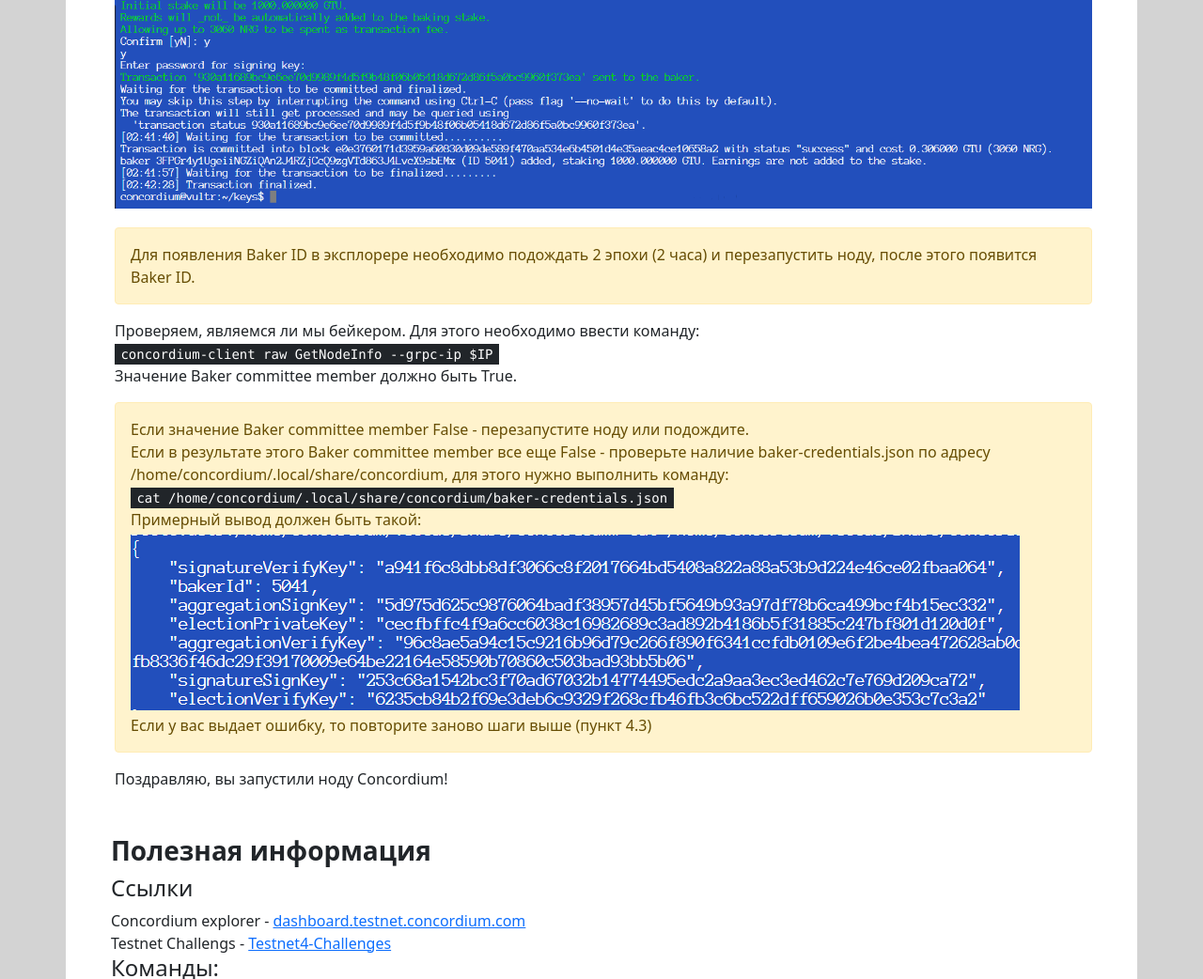
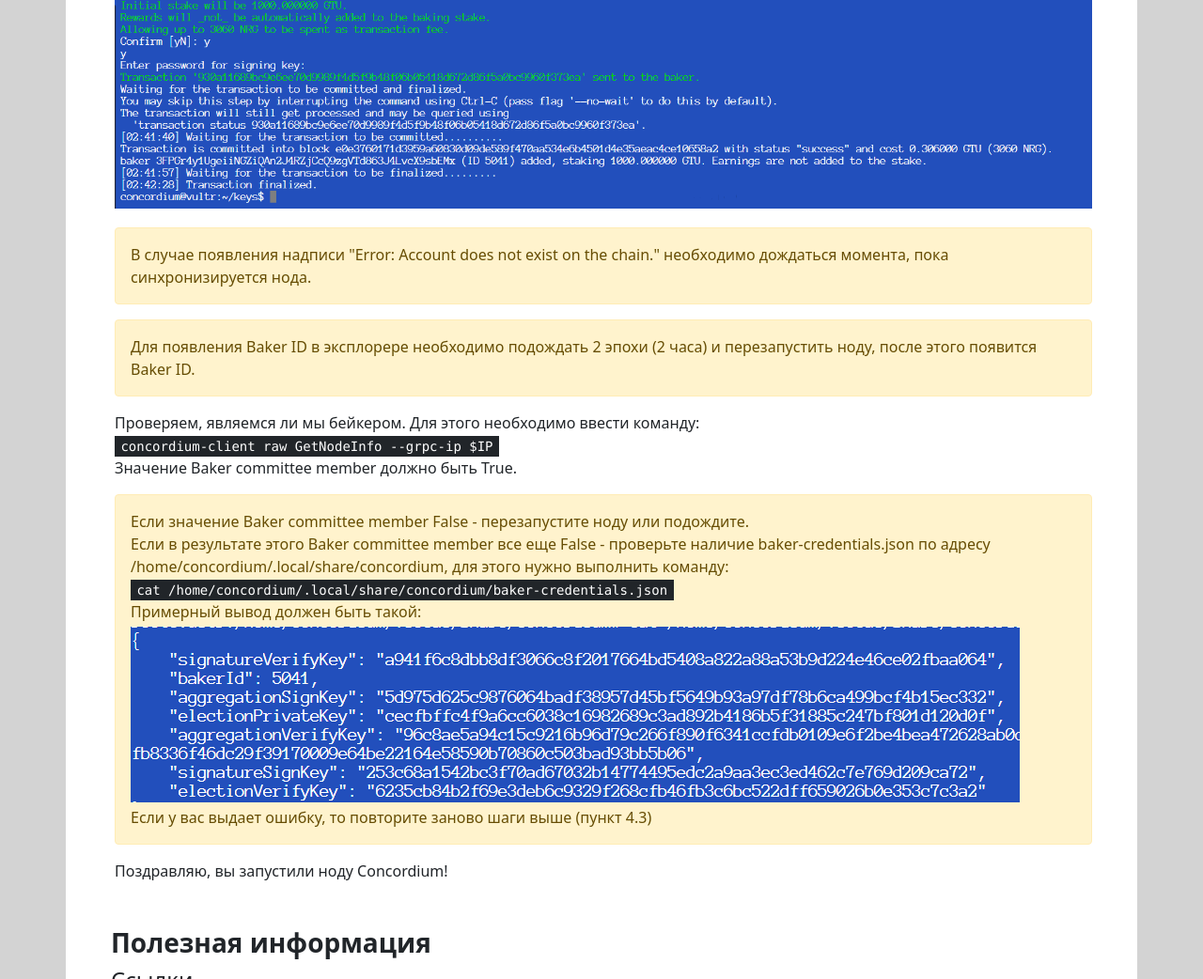
Before and after one commit to interbygning/concordium-begginer-guide, a plain HTML site: page ru.html in a window 1280 px wide. Shown: the part 8691-9733 px from the top of the page at 94% size. Drawn offline with nearby package versions, Linux system fonts and the light colour scheme.

Commit message:
add info about does not exist on the chain

```diff
--- a/ru.html
+++ b/ru.html
@@ -399,6 +399,9 @@
                                 В результате вы должны увидеть примерно следующее:<br>
                                 <img src="img/16.png" class="img-fluid my-1" alt="Add Baker"><br>
                                 <div class="alert alert-warning my-3">
+                                    В случае появления надписи "Error: Account does not exist on the chain." необходимо дождаться момента, пока синхронизируется нода.
+                                </div>
+                                <div class="alert alert-warning my-3">
                                     Для появления Baker ID в эксплорере необходимо подождать 2 эпохи (2 часа) и
                                     перезапустить ноду, после этого появится Baker ID.
                                 </div>
```
Also changed, not shown: index.html (+3 -0 lines).
